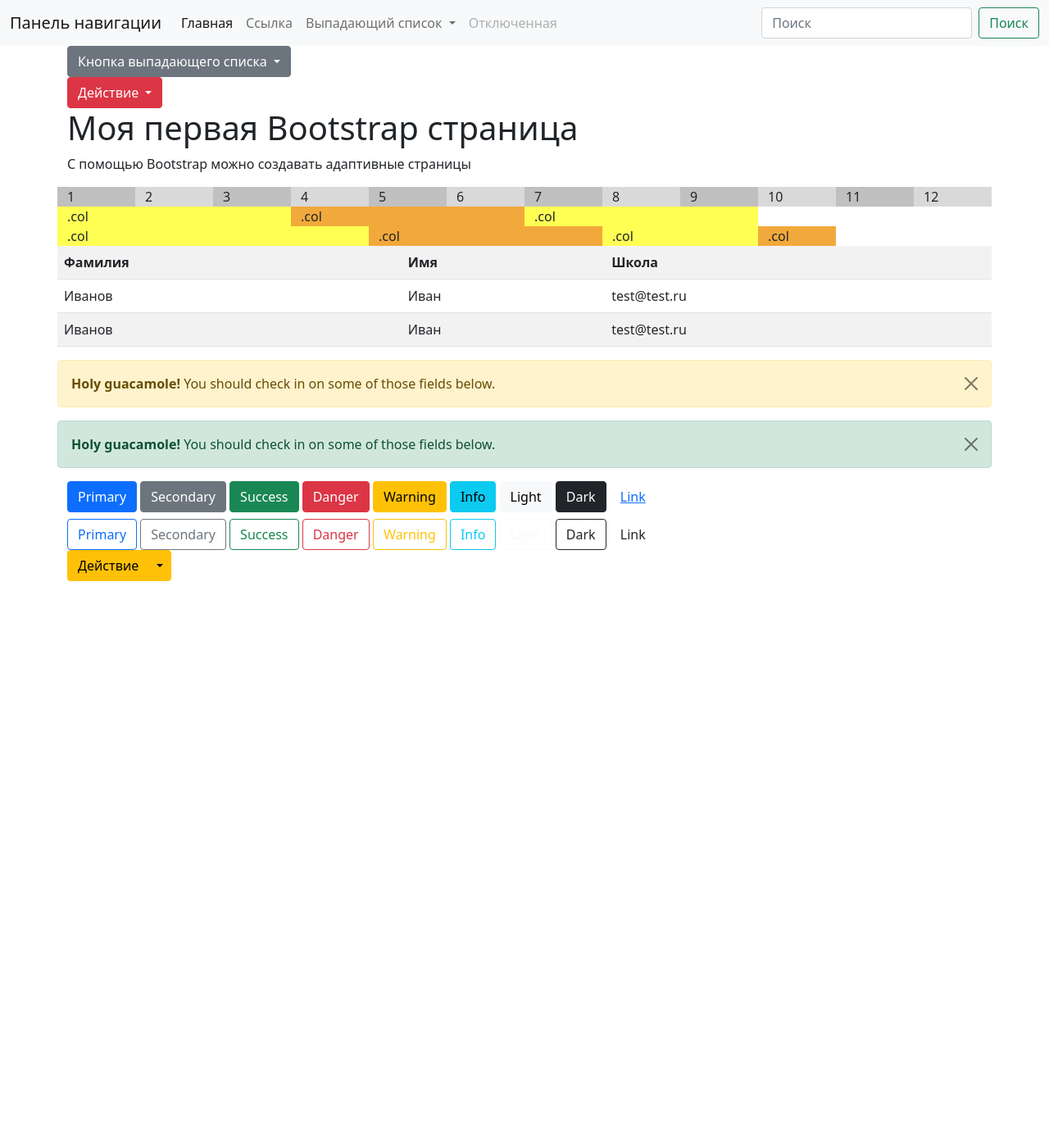
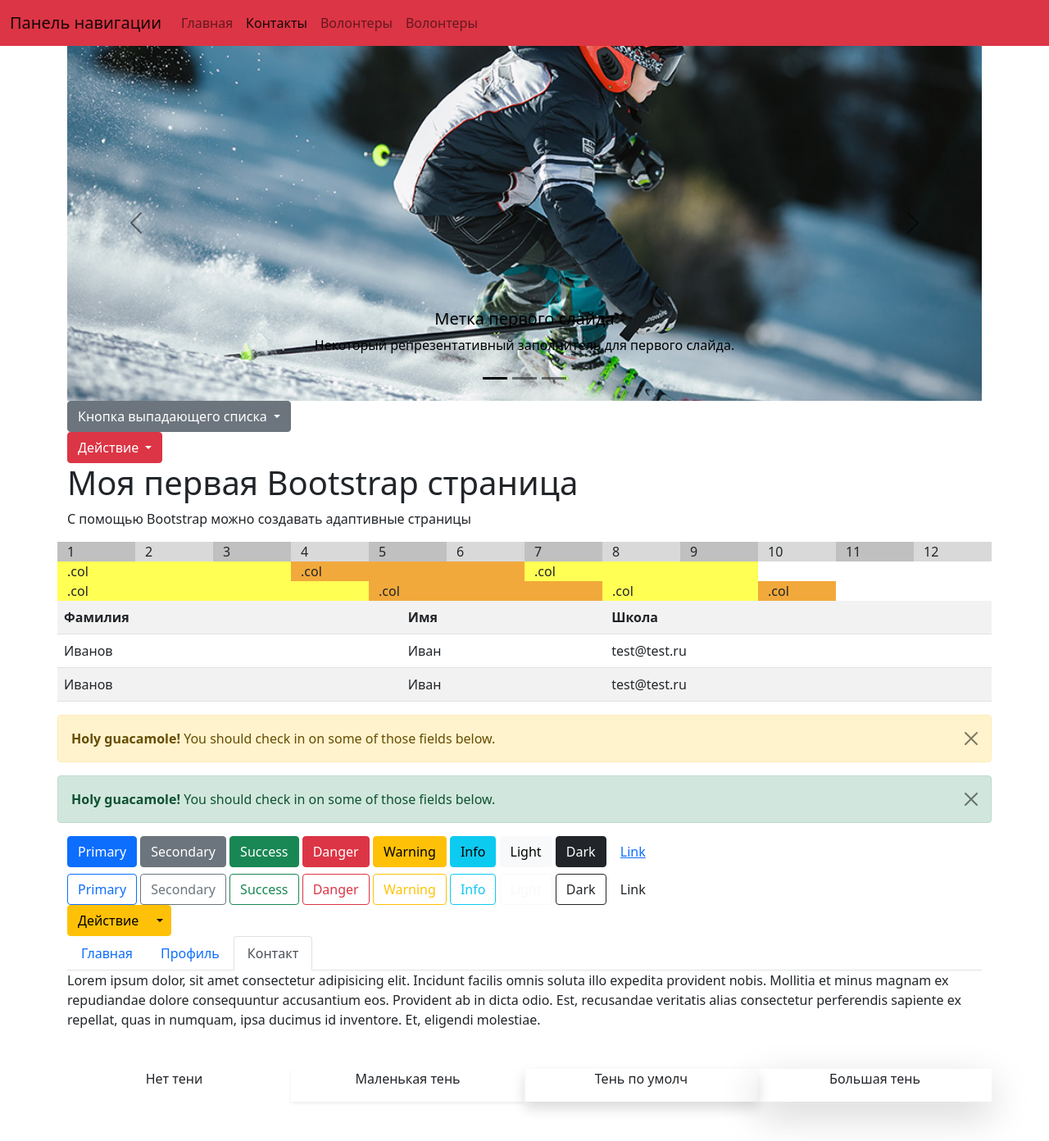
Before and after one commit to Nemefis/my_first_bootstrap_page, a plain HTML site: page index.html in a window 1280 px wide. Shown: the whole page at 82% size. Before the commit the page ends 800 px from the top, so only its background shows below. Drawn offline with nearby package versions, Linux system fonts and the light colour scheme.

Commit message:
add slider, navs&tabs, navbar

```diff
--- a/index.html
+++ b/index.html
@@ -14,7 +14,7 @@
     <title>Моя первая Bootstrap страница</title>
   </head>
   <body>
-    <nav class="navbar navbar-expand-lg navbar-light bg-light">
+    <nav class="navbar navbar-expand-lg navbar-light bg-danger">
       <div class="container-fluid">
         <a class="navbar-brand" href="#">Панель навигации</a>
         <button class="navbar-toggler" type="button" data-bs-toggle="collapse" data-bs-target="#navbarSupportedContent" aria-controls="navbarSupportedContent" aria-expanded="false" aria-label="Переключатель навигации">
@@ -23,39 +23,61 @@
         <div class="collapse navbar-collapse" id="navbarSupportedContent">
           <ul class="navbar-nav me-auto mb-2 mb-lg-0">
             <li class="nav-item">
-              <a class="nav-link active" aria-current="page" href="#">Главная</a>
+              <a class="nav-link " aria-current="page" href="#">Главная</a>
             </li>
             <li class="nav-item">
-              <a class="nav-link" href="#">Ссылка</a>
-            </li>
-            <li class="nav-item dropdown">
-              <a class="nav-link dropdown-toggle" href="#" id="navbarDropdown" role="button" data-bs-toggle="dropdown" aria-expanded="false"> Выпадающий список </a>
-              <ul class="dropdown-menu" aria-labelledby="navbarDropdown">
-                <li>
-                  <a class="dropdown-item" href="#">Действие</a>
-                </li>
-                <li>
-                  <a class="dropdown-item" href="#">Другое действие</a>
-                </li>
-                <li>
-                  <hr class="dropdown-divider">
-                </li>
-                <li>
-                  <a class="dropdown-item" href="#">Что-то еще здесь</a>
-                </li>
-              </ul>
+              <a class="nav-link active" href="#">Контакты</a>
             </li>
             <li class="nav-item">
-              <a class="nav-link disabled">Отключенная</a>
+              <a class="nav-link">Волонтеры</a>
+            </li>
+            <li class="nav-item">
+              <a class="nav-link">Волонтеры</a>
             </li>
           </ul>
-          <form class="d-flex">
-            <input class="form-control me-2" type="search" placeholder="Поиск" aria-label="Поиск">
-            <button class="btn btn-outline-success" type="submit">Поиск</button>
-          </form>
         </div>
       </div>
     </nav>
+    <div class="container">
+      <div id="carouselExampleDark" class="carousel carousel-dark slide" data-bs-ride="carousel">
+        <div class="carousel-indicators">
+          <button type="button" data-bs-target="#carouselExampleDark" data-bs-slide-to="0" class="active" aria-current="true" aria-label="Slide 1"></button>
+          <button type="button" data-bs-target="#carouselExampleDark" data-bs-slide-to="1" aria-label="Slide 2"></button>
+          <button type="button" data-bs-target="#carouselExampleDark" data-bs-slide-to="2" aria-label="Slide 3"></button>
+        </div>
+        <div class="carousel-inner">
+          <div class="carousel-item active" data-bs-interval="10000">
+            <img src="1.jpeg" class="d-block w-100" alt="slider">
+            <div class="carousel-caption d-none d-md-block">
+              <h5>Метка первого слайда</h5>
+              <p>Некоторый репрезентативный заполнитель для первого слайда.</p>
+            </div>
+          </div>
+          <div class="carousel-item" data-bs-interval="2000">
+            <img src="2.jpeg" class="d-block w-100" alt="...">
+            <div class="carousel-caption d-none d-md-block">
+              <h5>Метка второго слайда</h5>
+              <p>Некоторый репрезентативный заполнитель для второго слайда.</p>
+            </div>
+          </div>
+          <div class="carousel-item">
+            <img src="3.jpeg" class="d-block w-100" alt="...">
+            <div class="carousel-caption d-none d-md-block">
+              <h5>Метка третьего слайда</h5>
+              <p>Некоторый репрезентативный заполнитель для третьего слайда.</p>
+            </div>
+          </div>
+        </div>
+        <button class="carousel-control-prev" type="button" data-bs-target="#carouselExampleDark" data-bs-slide="prev">
+          <span class="carousel-control-prev-icon" aria-hidden="true"></span>
+          <span class="visually-hidden">Предыдущий</span>
+        </button>
+        <button class="carousel-control-next" type="button" data-bs-target="#carouselExampleDark" data-bs-slide="next">
+          <span class="carousel-control-next-icon" aria-hidden="true"></span>
+          <span class="visually-hidden">Следующий</span>
+        </button>
+      </div>
+    </div>
     <!-- Dropdowns START -->
     <div class="container">
       <div class="dropdown">
@@ -207,5 +229,33 @@
         </ul>
       </div>
     </div>
+    <!-- Navs & Tabs -->
+    <div class="container">
+      <ul class="nav nav-tabs" id="myTab" role="tablist">
+        <li class="nav-item" role="presentation">
+          <button class="nav-link" id="home-tab" data-bs-toggle="tab" data-bs-target="#home" type="button" role="tab" aria-controls="home" aria-selected="false">Главная</button>
+        </li>
+        <li class="nav-item" role="presentation">
+          <button class="nav-link" id="profile-tab" data-bs-toggle="tab" data-bs-target="#profile" type="button" role="tab" aria-controls="profile" aria-selected="false">Профиль</button>
+        </li>
+        <li class="nav-item" role="presentation">
+          <button class="nav-link active" id="contact-tab" data-bs-toggle="tab" data-bs-target="#contact" type="button" role="tab" aria-controls="contact" aria-selected="true">Контакт</button>
+        </li>
+      </ul>
+      <div class="tab-content" id="myTabContent">
+        <div class="tab-pane fade " id="home" role="tabpanel" aria-labelledby="home-tab">Lorem ipsum dolor sit amet consectetur adipisicing elit. Illo unde consequuntur rem ipsa maiores consequatur ea nemo non rerum magni repellat amet, velit maxime eligendi adipisci quo? Consequatur velit doloribus rem saepe, sapiente est ipsum, fuga excepturi ullam maiores similique unde voluptas inventore, reprehenderit non voluptate a tenetur fugiat blanditiis!</div>
+        <div class="tab-pane fade " id="profile" role="tabpanel" aria-labelledby="profile-tab">Lorem ipsum dolor sit amet consectetur adipisicing elit. Sapiente commodi, voluptates libero non praesentium molestias magnam accusamus modi a iste, explicabo facilis perspiciatis deleniti. Harum placeat explicabo, totam eum, deleniti illum, quibusdam error in nisi et porro iste laboriosam atque nam eos earum odio odit sunt facilis adipisci perferendis nulla.</div>
+        <div class="tab-pane fade active show" id="contact" role="tabpanel" aria-labelledby="contact-tab">Lorem ipsum dolor, sit amet consectetur adipisicing elit. Incidunt facilis omnis soluta illo expedita provident nobis. Mollitia et minus magnam ex repudiandae dolore consequuntur accusantium eos. Provident ab in dicta odio. Est, recusandae veritatis alias consectetur perferendis sapiente ex repellat, quas in numquam, ipsa ducimus id inventore. Et, eligendi molestiae.</div>
+      </div>
+    </div>
+    <div class="container mt-5 mb-5 text-center">
+      <div class="row">
+        <div class="col-lg-3 shadow-none"><p>Нет тени</p></div>
+        <div class="col-lg-3 shadow-sm"><p>Маленькая тень</p></div>
+        <div class="col-lg-3 shadow"><p>Тень по умолч</p></div>
+        <div class="col-lg-3 shadow-lg"><p>Большая тень</p></div>
+      </div>
+    </div>
+
   </body>
 </html>
```
Also changed, not shown: 1.jpeg (added), 2.jpeg (added), 3.jpeg (added).
